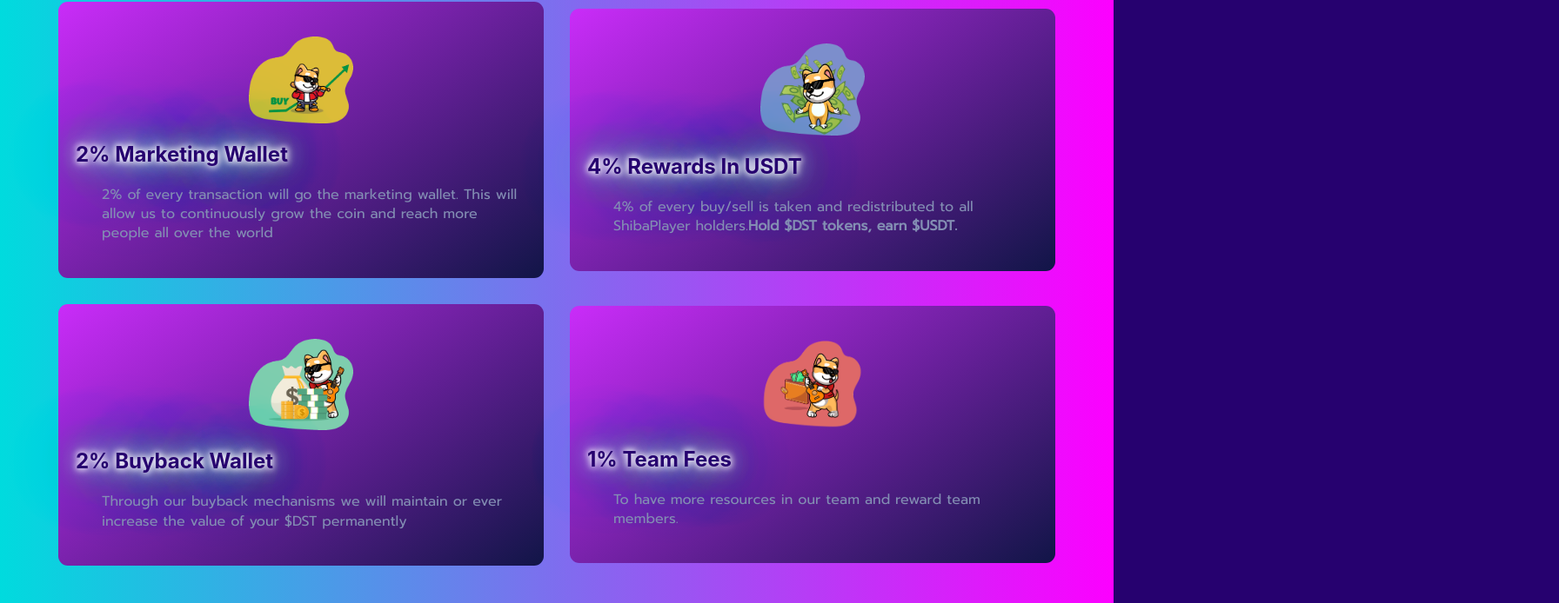
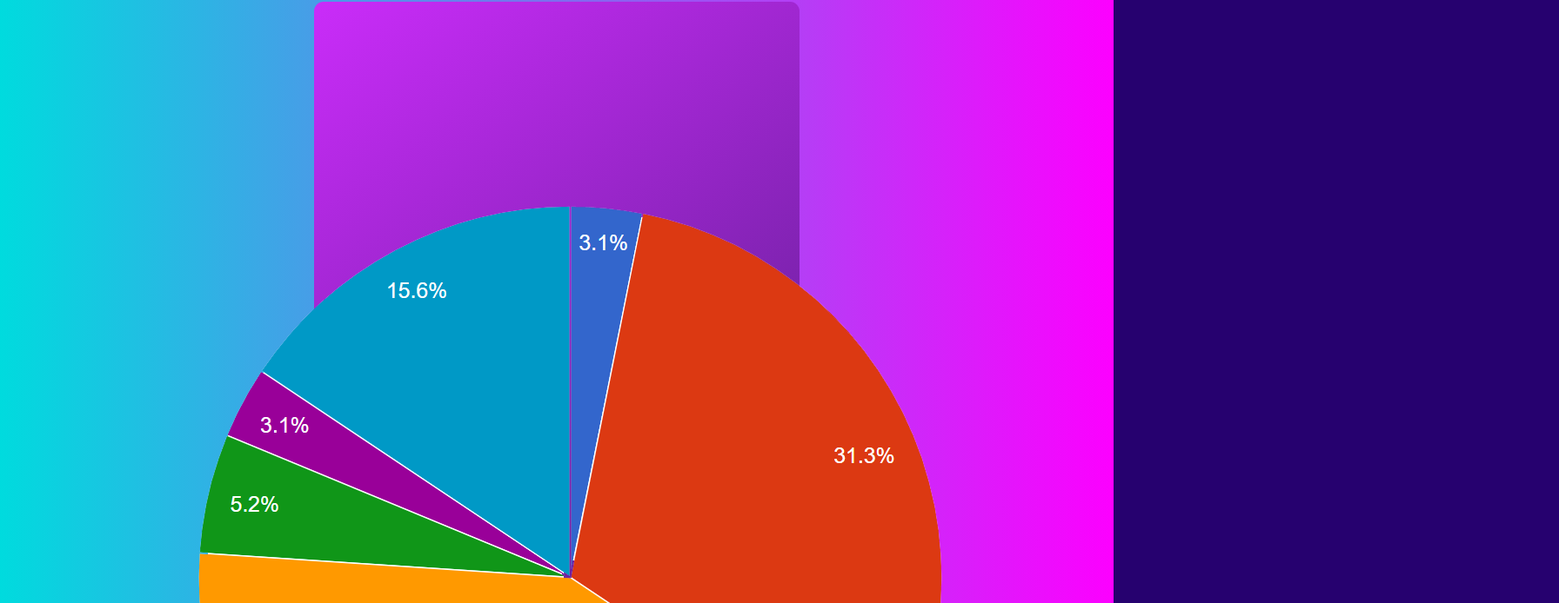
Before and after one commit to elmachrafimouad/bank, a React (Create React App) app: page / in a window 1280 px wide. Shown: the part 3078-3772 px from the top of the page at 87% size, 1792 px wide, since content can reach past the window. Built offline with nearby package versions, Linux system fonts and the light colour scheme.

Commit message:
Update Home.js

```diff
--- a/src/Home.js
+++ b/src/Home.js
@@ -126,91 +126,22 @@ export default function Home() {
               <div className="container">
                 <div className="section-title-wrapper">
                   <h2 className="section-title">Big vision. Great Features.</h2>
-          </div>
+</div>
                 <div id="tokenomics" className="tokenomics">
                   <div className="head-line">
-                    <h1>Tokenomics</h1>
+                    <h1>Our Pinksale Distribution</h1>
                   </div>
                   <div className="tokenomics-wrapper">
                     <div className="tokenomic">
                       <img
-                        src="./assets/static/media/2.png"
-                        width={120}
-                        alt=""
-                        className="tokenomics-icon"
+                        src="./assets/static/media/Matrix.png"
+
                       />
-                      <div className="features_wrap">
-                        <center>
-                          <h2 className="tokenomics-title">
-                            2% Marketing Wallet
-                          </h2>
-                          <div className="text center nopadd">
-                            2% of every transaction will go the marketing
-                            wallet. This will allow us to continuously grow the
-                            coin and reach more people all over the world
-                          </div>
-                        </center>
-                      </div>
+
                     </div>
-                    <div className="tokenomic">
-                      <img
-                        src="./assets/static/media/8.png"
-                        width={120}
-                        alt=""
-                        className="tokenomics-icon"
-                      />
-                      <div className="features_wrap">
-                        <center>
-                          <h2 className="tokenomics-title">
-                            4% Rewards in USDT
-                          </h2>
-                          <div className="text center nopadd">
-                            4% of every buy/sell is taken and redistributed to
-                            all ShibaPlayer&nbsp;holders.
-                            <strong>
-                              Hold $DST tokens, earn $USDT.
-                              <br />
-                            </strong>
-                          </div>
-                        </center>
-                      </div>
-                    </div>
-                    <div className="tokenomic">
-                      <img
-                        src="./assets/static/media/6.png"
-                        width={120}
-                        alt=""
-                        className="tokenomics-icon"
-                      />
-                      <div className="features_wrap">
-                        <center>
-                          <h2 className="tokenomics-title">
-                            2% Buyback Wallet
-                          </h2>
-                          <div className="text center nopadd">
-                            Through our buyback mechanisms we will maintain or
-                            ever increase the value of your $DST permanently
-                          </div>
-                        </center>
-                      </div>
-                    </div>
-                    <div className="tokenomic">
-                      <img
-                        src="./assets/static/media/fees.png"
-                        width={120}
-                        alt=""
-                        className="tokenomics-icon"
-                      />
-                      <div className="features_wrap">
-                        <center>
-                          <h2 className="tokenomics-title">1% Team Fees</h2>
-                          <div className="text center nopadd">
-                            To have more resources in our team and reward team
-                            members.
-                          </div>
-                        </center>
-                      </div>
-                    </div>
+
+
+
                   </div>
                 </div>
               </div>
```
